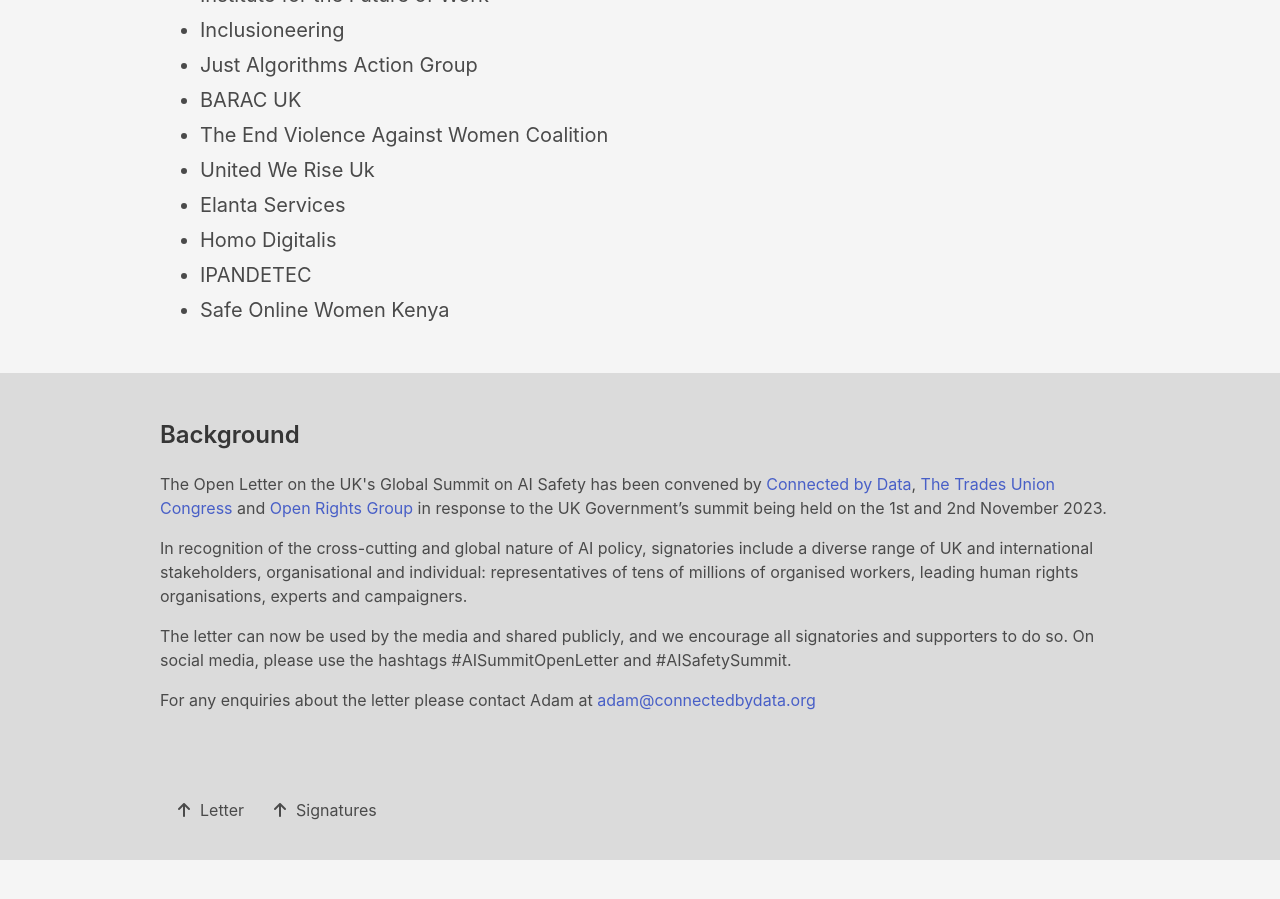
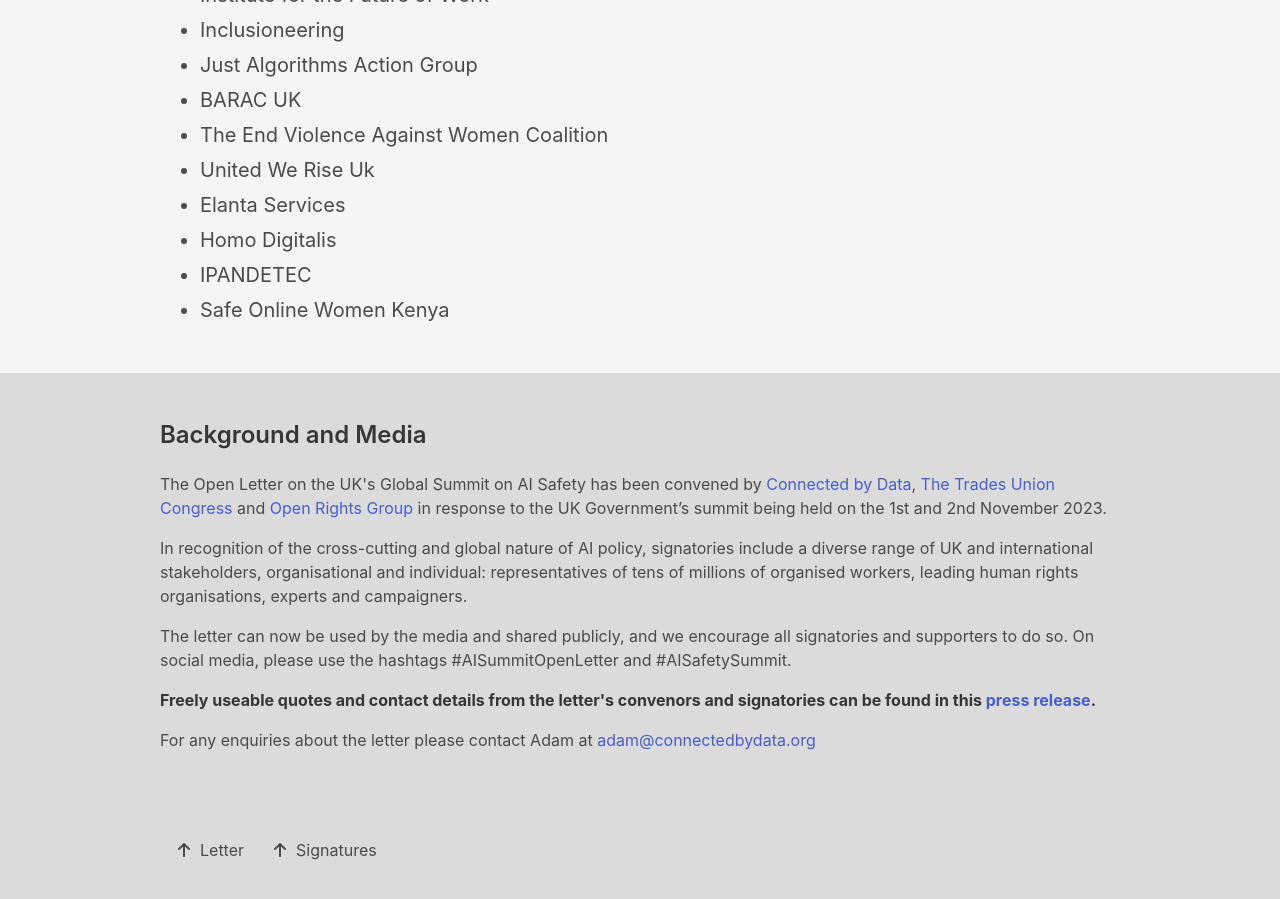
Before and after one commit to connectedbydata/ai-summit-open-letter, a Jekyll site: the page built from index.md, in a window 1280 px wide and 900 px high, scrolled down 5627 px. Built offline with Jekyll 4.4.1, drawn with Linux system fonts in a browser that asks for light colours; nearby versions of some CDN libraries; before the commit the page ends 6487 px from its top, so only the background shows below that; some of the changed text lies outside the part shown.

Commit message:
added PR

```diff
--- a/_includes/header.html
+++ b/_includes/header.html
@@ -19,7 +19,7 @@
                 <span class="icon">
                   <i class="fas fa-arrow-down"></i>
                 </span>
-                <span>Background</span>
+                <span>Background and Media</span>
               </span>
             </a>
           </div>
--- a/_layouts/default.html
+++ b/_layouts/default.html
@@ -35,7 +35,7 @@
 
     <section class="section has-background-grey-lighter" id="background">
       <div class="container is-max-desktop">
-        <h2 class="title is-4">Background</h2>
+        <h2 class="title is-4">Background and Media</h2>
         <div class="content">
           <p>
             The Open Letter on the UK's Global Summit on AI Safety has been convened by <a href="https://connectedbydata.org/">Connected by Data</a>, <a href="https://www.tuc.org.uk/">The Trades Union Congress</a> and <a href="https://www.openrightsgroup.org/">Open Rights Group</a> in response to the UK Government’s summit being held on the 1st and 2nd November 2023.
@@ -45,6 +45,9 @@
           </p>
           <p>
             The letter can now be used by the media and shared publicly, and we encourage all signatories and supporters to do so. On social media, please use the hashtags #AISummitOpenLetter and #AISafetySummit.
+          </p>
+          <p>
+            <strong>Freely useable quotes and contact details from the letter's convenors and signatories can be found in this <a href="https://docs.google.com/document/d/1DvETrCQh5fYSiOR-k7-f_6dZ8iPDcNho/edit?usp=sharing&ouid=115452025599101349376&rtpof=true&sd=true">press release</a>.</strong>
           </p>
           <p>
             For any enquiries about the letter please contact Adam at <a href="mailto:adam@connectedbydata.org">adam@connectedbydata.org</a>
```
